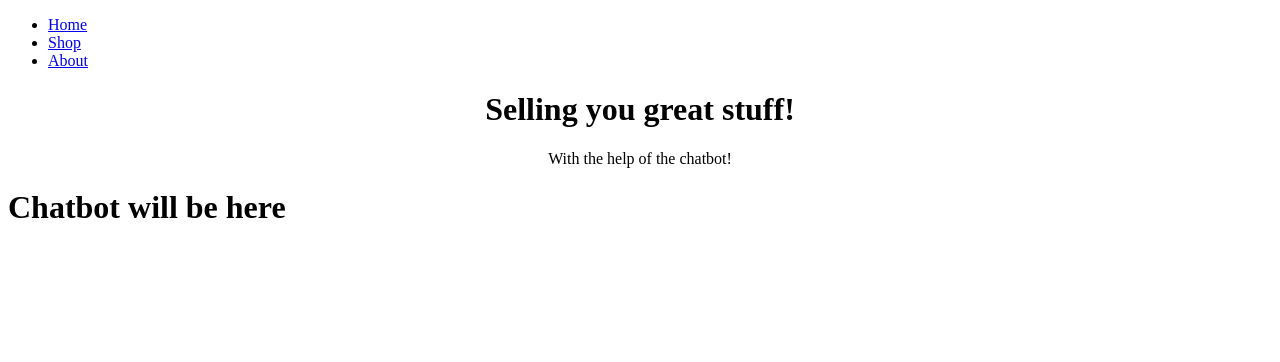
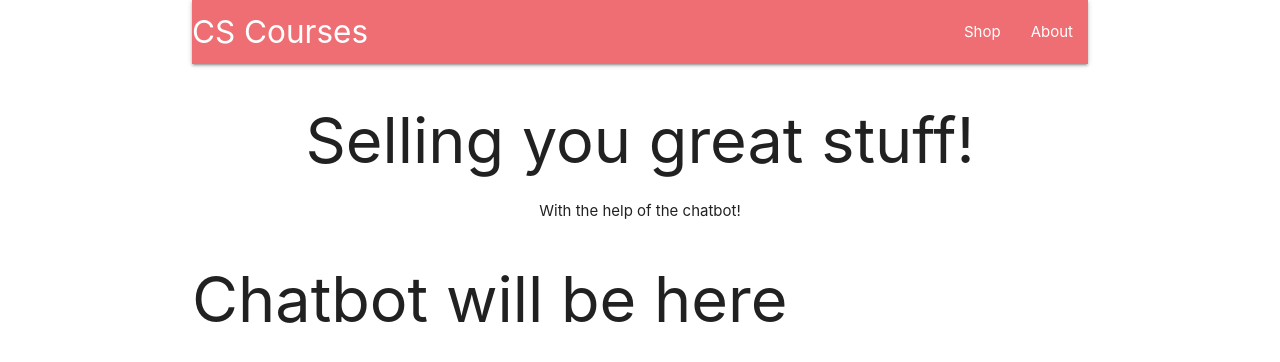
Before and after one commit to sajadgzd/MERN-chatbot, a React (Create React App) app in the folder client/: page / in a window 1280 px wide. Shown: the top 362 px of the page. Built offline with nearby package versions, Linux system fonts and the light colour scheme.

Commit message:
added materializecss

```diff
--- a/client/package.json
+++ b/client/package.json
@@ -3,6 +3,7 @@
   "version": "0.1.0",
   "private": true,
   "dependencies": {
+    "materialize-css": "^1.0.0",
     "react": "^16.9.0",
     "react-dom": "^16.9.0",
     "react-router-dom": "^5.1.2",
--- a/client/src/components/App.js
+++ b/client/src/components/App.js
@@ -12,7 +12,7 @@
     (
     <div>
         <BrowserRouter>
-        <div>
+        <div className="container">
             <Header></Header>
             <Route exact path="/" component={Landing} />
             <Route exact path="/about" component={About} />
--- a/client/src/components/Header.js
+++ b/client/src/components/Header.js
@@ -3,12 +3,11 @@
 
 const Header = () =>
     (
-        <div>
+
             <nav>
-                <ul>
-                    <li>
-                        <Link to={'/'}>Home</Link>
-                    </li>
+                <div className="nav-wrapper">
+                <Link to={'/'} className="brand-logo">CS Courses</Link>
+                <ul id="nav-mobile" className="right hide-on-med-and-down">
                     <li>
                         <Link to={'/shop'}>Shop</Link>
                     </li>
@@ -16,8 +15,8 @@
                         <Link to={'/about'}>About</Link>
                     </li>
                 </ul>
+                </div>
             </nav>
-        </div>
 
     )
 
--- a/client/src/index.js
+++ b/client/src/index.js
@@ -1,3 +1,4 @@
+import 'materialize-css/dist/css/materialize.min.css';
 import React from 'react';
 import ReactDOM from 'react-dom';
 
```
Also changed, not shown: 1 other file (tests, documents, lock files or other folders).
